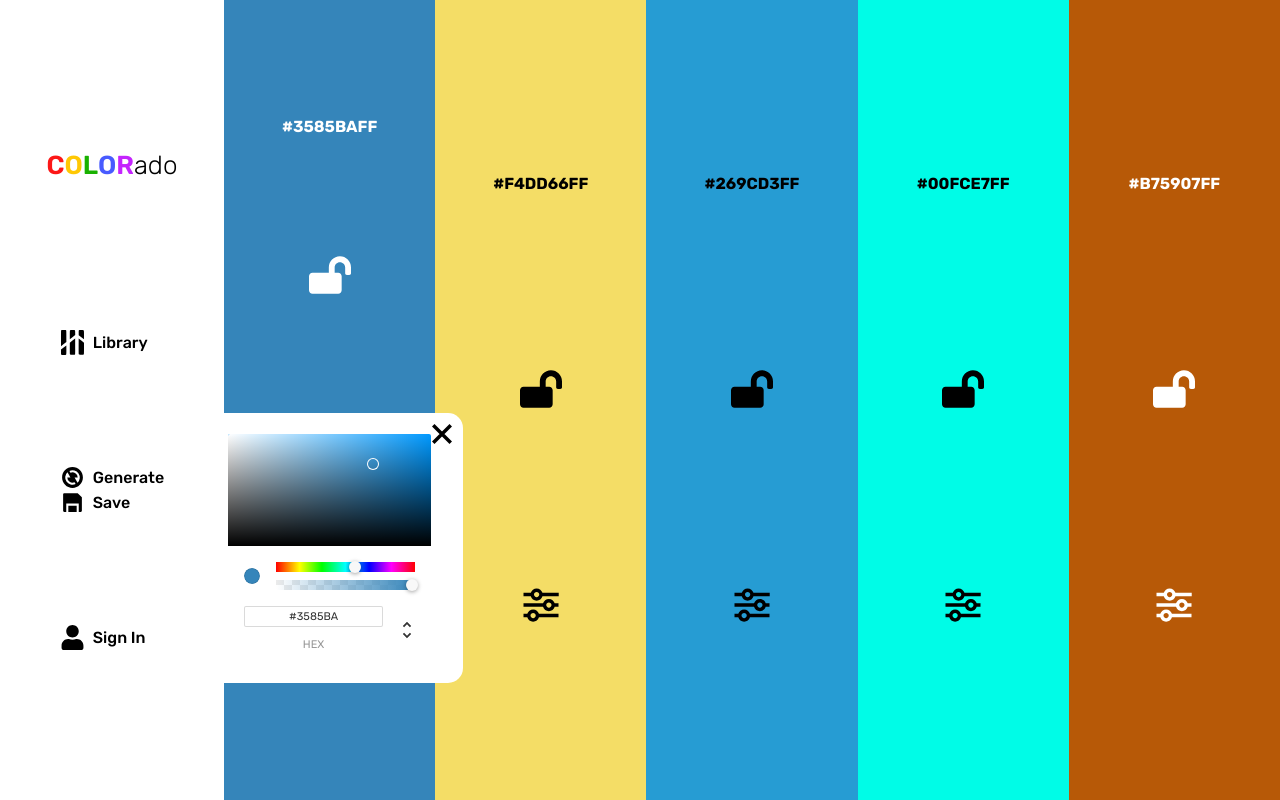
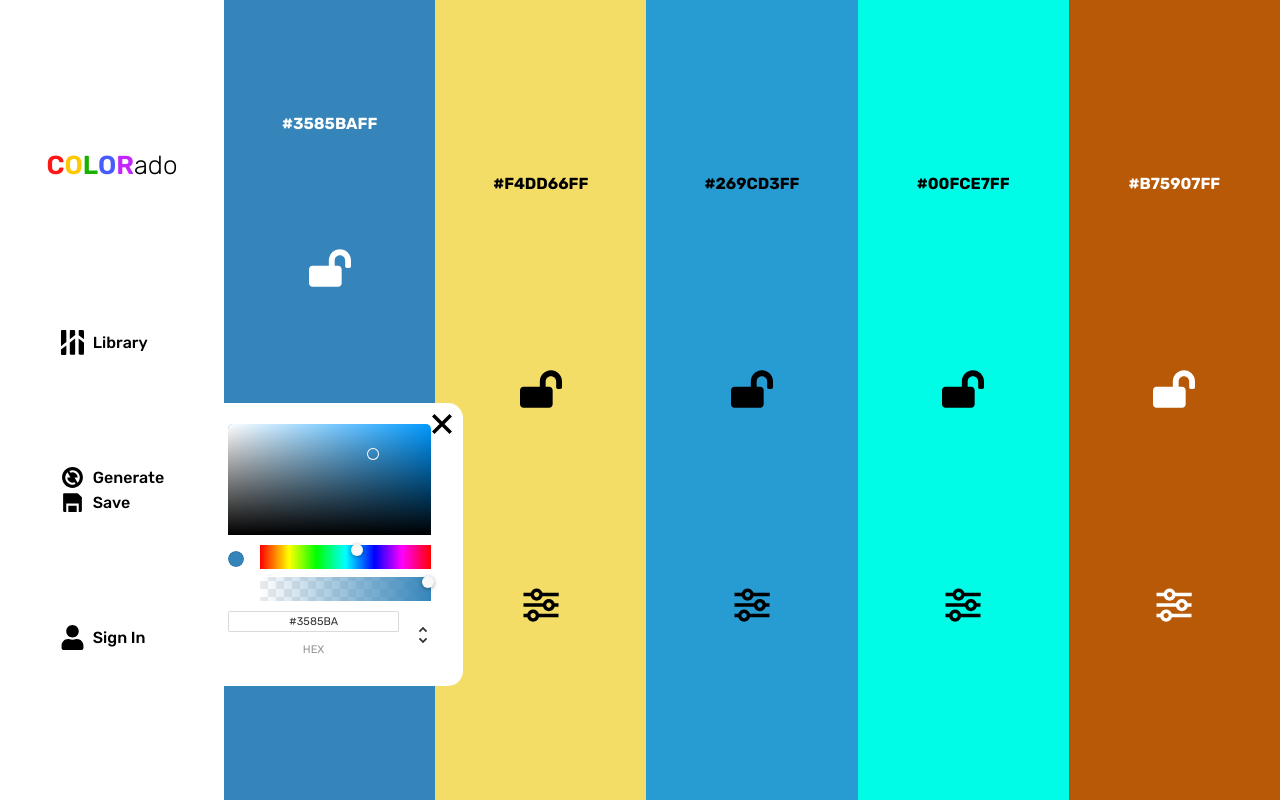
Before and after one commit to ArsenDriashkaba/Colorado, a Next.js app: page /editor in a window 1280 px wide. Both pictures are taken after a click on the button 329 px from the left and 604 px from the top of the page. Built offline with nearby package versions, Linux system fonts and the light colour scheme; a web font is replaced by a local one.

Commit message:
Color Picker styling improved

```diff
--- a/components/ColorVariantList/ColorPicker/ColorPicker.tsx
+++ b/components/ColorVariantList/ColorPicker/ColorPicker.tsx
@@ -10,6 +10,7 @@ import { ColorVariant, RGB } from "../../../types";
 
 import { DEFAULT_ALPHA_CHANNEL_VALUE } from "../../../constants";
 import { generateColorVariant } from "../../../utils/colors";
+import chromePickerStyles from "./styles";
 
 import styles from "./ColorPicker.module.css";
 
@@ -17,15 +18,6 @@ interface Props {
   colorVariantId: number;
   handleClose: MouseEventHandler;
 }
-
-const chromePickerStyles = {
-  default: {
-    picker: {
-      boxShadow: "none",
-      maxWidth: "90%",
-    },
-  },
-};
 
 const ColorPicker = ({ colorVariantId, handleClose }: Props): JSX.Element => {
   const { state, dispatch } = useColorPaletteContext();
--- /dev/null
+++ b/components/ColorVariantList/ColorPicker/styles.ts
@@ -0,0 +1,27 @@
+const chromePickerStyles = {
+  default: {
+    picker: {
+      boxShadow: "none",
+      maxWidth: "90%",
+    },
+    controls: {
+      height: "3rem",
+      marginBottom: "2rem",
+    },
+    body: {
+      padding: "0",
+      margin: "1rem 0",
+    },
+    saturation: {
+      borderRadius: "0.5rem 0.5rem 0 0",
+    },
+    hue: {
+      height: "80%",
+    },
+    alpha: {
+      height: "80%",
+    },
+  },
+};
+
+export default chromePickerStyles;
```
